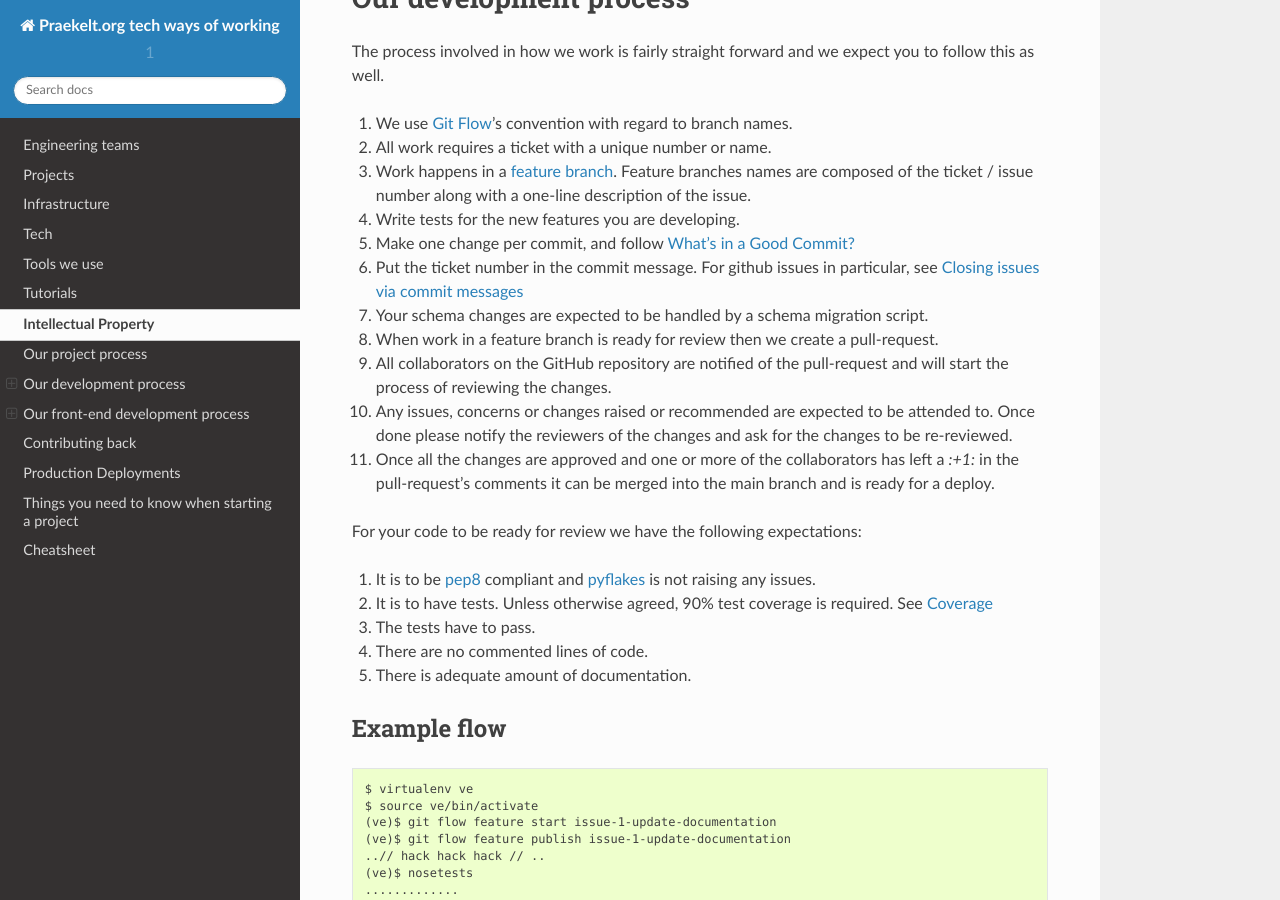
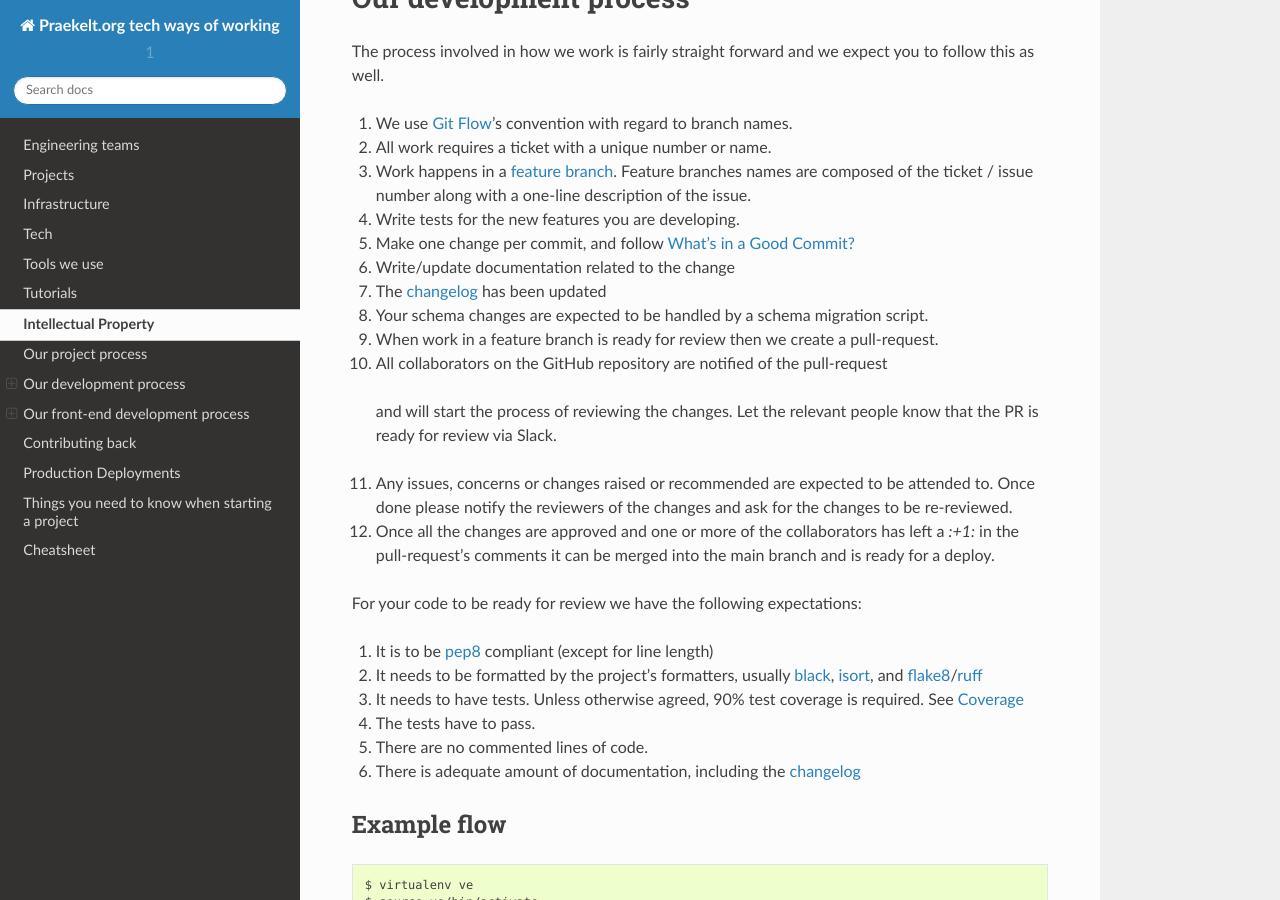
Before and after one commit to praekeltfoundation/ways-of-working, a Sphinx documentation site: the page built from docs/process.rst, in a window 1280 px wide and 900 px high, scrolled down 1082 px. Built offline with Sphinx 7.4.7 and the Read the Docs theme 2.0.0, drawn with Linux system fonts in a browser that asks for light colours.

Commit message:
Ensure that documentation is a part of the development process
Also update any out-of-date items in the development process section

```diff
--- a/docs/process.rst
+++ b/docs/process.rst
@@ -58,27 +58,29 @@ expect you to follow this as well.
    of the ticket / issue number along with a one-line description of the issue.
 4. Write tests for the new features you are developing.
 5. Make one change per commit, and follow `What's in a Good Commit?`_
-6. Put the ticket number in the commit message. For github issues in particular,
-   see `Closing issues via commit messages`_
-7. Your schema changes are expected to be handled by a schema migration script.
-8. When work in a feature branch is ready for review then we create a
+6. Write/update documentation related to the change
+7. The changelog_ has been updated
+8. Your schema changes are expected to be handled by a schema migration script.
+9. When work in a feature branch is ready for review then we create a
    pull-request.
-9. All collaborators on the GitHub repository are notified of the pull-request
-   and will start the process of reviewing the changes.
-10. Any issues, concerns or changes raised or recommended are expected to be
+10. All collaborators on the GitHub repository are notified of the pull-request
+   and will start the process of reviewing the changes. Let the relevant people know
+   that the PR is ready for review via Slack.
+11. Any issues, concerns or changes raised or recommended are expected to be
     attended to. Once done please notify the reviewers of the changes and
     ask for the changes to be re-reviewed.
-11. Once all the changes are approved and one or more of the collaborators
+12. Once all the changes are approved and one or more of the collaborators
     has left a `:+1:` in the pull-request's comments it can be merged into
     the main branch and is ready for a deploy.
 
 For your code to be ready for review we have the following expectations:
 
-1. It is to be pep8_ compliant and pyflakes_ is not raising any issues.
-2. It is to have tests. Unless otherwise agreed, 90% test coverage is required. See Coverage_
-3. The tests have to pass.
-4. There are no commented lines of code.
-5. There is adequate amount of documentation.
+1. It is to be pep8_ compliant (except for line length)
+2. It needs to be formatted by the project's formatters, usually black_, isort_, and flake8_/ruff_
+3. It needs to have tests. Unless otherwise agreed, 90% test coverage is required. See Coverage_
+4. The tests have to pass.
+5. There are no commented lines of code.
+6. There is adequate amount of documentation, including the changelog_
 
 Example flow
 ~~~~~~~~~~~~
@@ -167,3 +169,8 @@ through Thursdays.
 .. _jQuery: http://jquery.com/
 .. _micro-frameworks: http://microjs.com/
 .. _Cut the Mustard: http://responsivenews.co.uk/post/18948466399/cutting-the-mustard
+.. _black: https://black.readthedocs.io/en/stable/
+.. _isort: https://pycqa.github.io/isort/
+.. _flake8: https://flake8.pycqa.org/en/latest/
+.. _ruff: https://beta.ruff.rs/docs/
+.. _changelog: https://keepachangelog.com/en/1.1.0/
```
